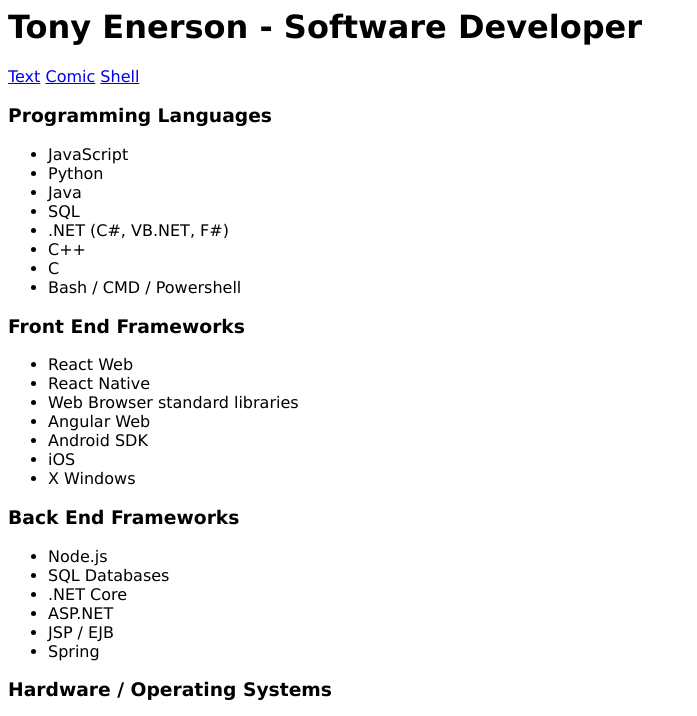
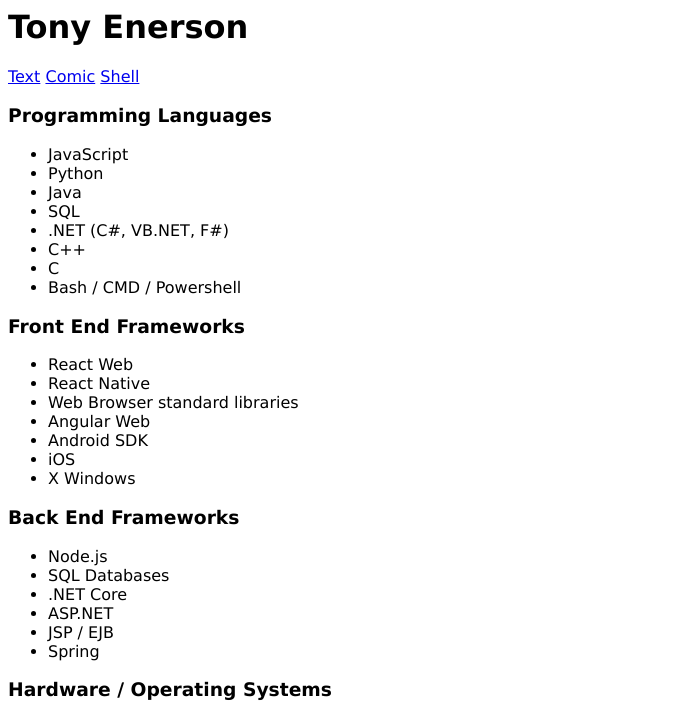
Before and after one commit to EvolveU-FSD/c13-flexbox, a plain HTML site: page index.html in a window 1280 px wide. Shown: the top 716 px of the page, without its empty margins (0-697 px from the left). Drawn offline with Linux system fonts and the light colour scheme.

Commit message:
Expanding from writing materials

```diff
--- a/index.html
+++ b/index.html
@@ -5,13 +5,14 @@
     </head>
     <body>
         <header>
-            <h1>Tony Enerson - Software Developer</h1>
+            <h1>Tony Enerson</h1>
             <nav>
               <a href="index.html">Text</a>
               <a href="comic.html">Comic</a>
               <a href="shell.html">Shell</a>
             </nav>
         </header>
+        <content>
             <div>
                 <h3>Programming Languages</h3>
                 <ul>
@@ -78,5 +79,6 @@
                     <li>Test Driven Development</li>
                 </ul>
             </div>
+        </content>
     </body>
 </html>
```
Also changed, not shown: index.css (line endings or trailing spaces). Lines whose indentation alone changed are shown as unchanged.
